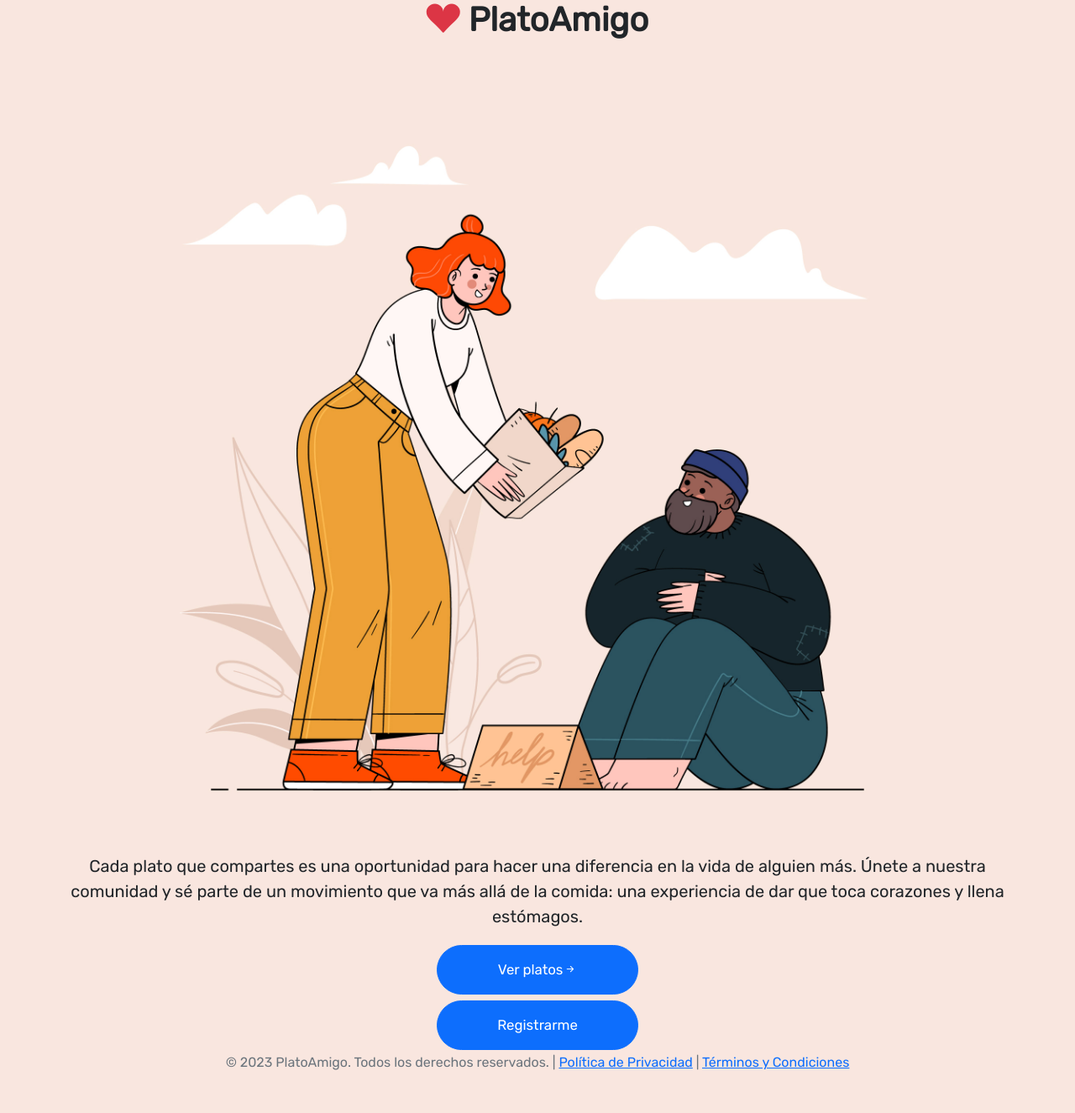
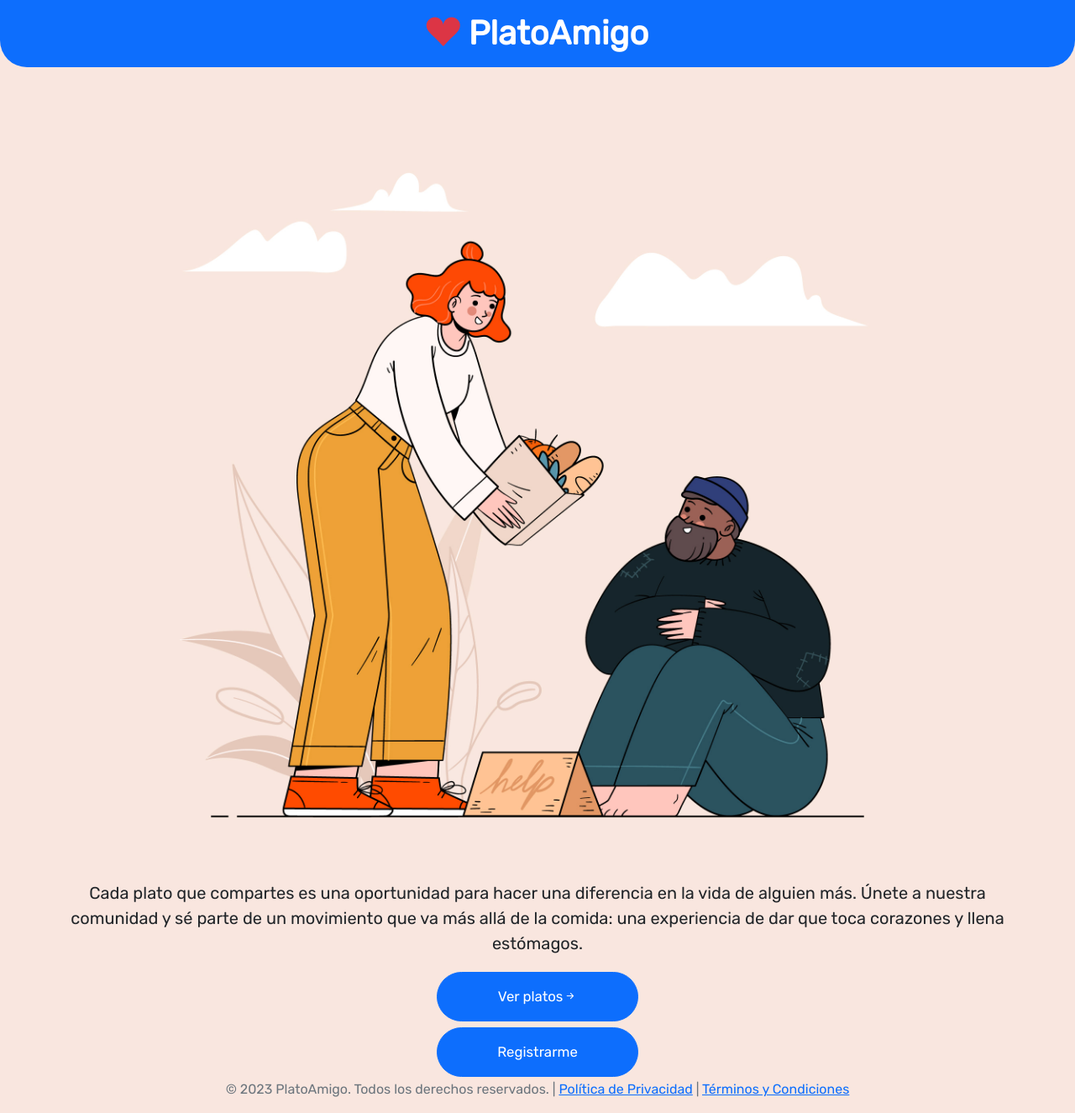
Before and after one commit to teoMunoz99/PlatoAmigo, a PHP site: page / in a window 1280 px wide. Shown: the whole page at 84% size. Before the commit the page ends 1274 px from the top, so only its background shows below. Run offline with PHP 8.4, Linux system fonts and the light colour scheme.

Commit message:
modifique la estructura y las clases en el index

```diff
--- a/index.php
+++ b/index.php
@@ -1,16 +1,15 @@
 <?php
 $ruta = '';
-$color = '#f9e6df';
+//$color = '#f9e6df';
+$color = '#0d6efd';
 require_once 'php/encabezado.php';
 ?>
 
 <body class='bg-color'>
-    <main class="d-flex justify-content-center align-items-end flex-column">
-        <section class=''>
-            <!--Titulo-->
-            <section class="d-flex justify-content-center align-items-center">
-                <h1 class='fw-bold'><i class="bi bi-suit-heart-fill text-danger"></i> PlatoAmigo</h1>
-            </section>
+    <main class="d-flex flex-column">
+        <!--Titulo-->
+        <h1 class='fw-bold text-center bg-primary text-white p-3 rounded-5 rounded-top-0'><i class="bi bi-suit-heart-fill text-danger"></i> PlatoAmigo</h1>
+        <section class='flex-grow-1 d-flex flex-column justify-content-center'>
             <!--Banner bienvenida-->
             <article class="d-flex justify-content-center align-items-center">
                 <img class="img-fluid w-75" src="img/7853929.jpg" alt="ilustracion de un chef">
```
